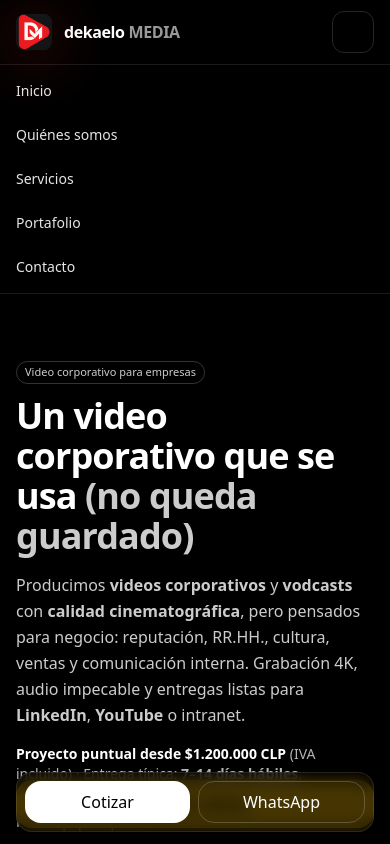
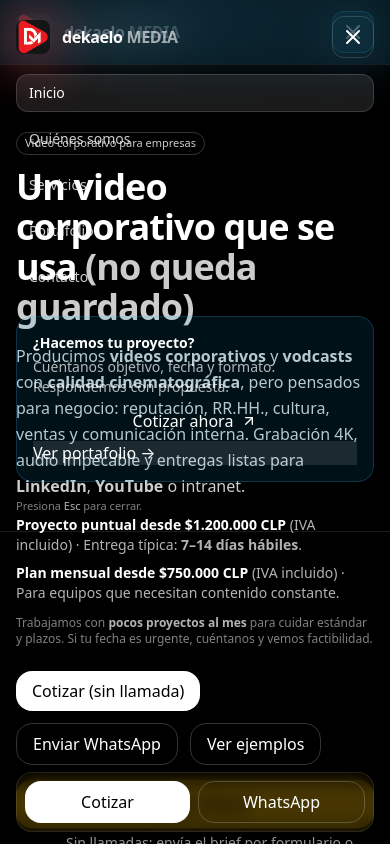
Before and after one commit to TronxGroup/Dekaelo-Media, a Next.js app: page / in a window 390 px wide. Both pictures are taken after a click on the button 353 px from the left and 32 px from the top of the page. Shown: the top 844 px of the page. Built offline with nearby package versions, Linux system fonts and the light colour scheme.

Commit message:
Update Navbar.tsx

```diff
--- a/app/components/Navbar.tsx
+++ b/app/components/Navbar.tsx
@@ -1,44 +1,260 @@
-'use client';
-import Link from 'next/link';
-import Image from 'next/image';
-import { useState } from 'react';
+"use client";
+
+import Link from "next/link";
+import Image from "next/image";
+import { useEffect, useMemo, useState } from "react";
+import { usePathname } from "next/navigation";
+import { X, Menu, ArrowUpRight } from "lucide-react";
+
+type NavItem = { href: string; label: string; external?: boolean };
+
+const navItems: NavItem[] = [
+  { href: "/", label: "Inicio" },
+  { href: "/quienes-somos", label: "Quiénes somos" },
+  { href: "/servicios", label: "Servicios" },
+  { href: "/portafolio", label: "Portafolio" },
+  { href: "/contacto", label: "Contacto" },
+];
+
+function cx(...classes: Array<string | false | undefined | null>) {
+  return classes.filter(Boolean).join(" ");
+}
 
 export function Navbar() {
+  const pathname = usePathname();
   const [open, setOpen] = useState(false);
 
-  const nav = (
-    <ul className="flex flex-col md:flex-row gap-6 md:gap-8 items-start md:items-center text-sm">
-      <li><Link className="link" href="/">Inicio</Link></li>
-      <li><Link className="link" href="/quienes-somos">Quiénes somos</Link></li>
-      <li><Link className="link" href="/servicios">Servicios</Link></li>
-      <li><Link className="link" href="/portafolio">Portafolio</Link></li>
-      <li><Link className="link" href="/contacto">Contacto</Link></li>
+  const activeHref = useMemo(() => {
+    // marca activo por prefijo, pero "/" solo exacto
+    return (href: string) => {
+      if (href === "/") return pathname === "/";
+      return pathname.startsWith(href);
+    };
+  }, [pathname]);
+
+  // ✅ Lock scroll al abrir el menú móvil
+  useEffect(() => {
+    if (!open) return;
+    const prev = document.body.style.overflow;
+    document.body.style.overflow = "hidden";
+    return () => {
+      document.body.style.overflow = prev;
+    };
+  }, [open]);
+
+  // ✅ Cerrar con Escape
+  useEffect(() => {
+    function onKeyDown(e: KeyboardEvent) {
+      if (e.key === "Escape") setOpen(false);
+    }
+    document.addEventListener("keydown", onKeyDown);
+    return () => document.removeEventListener("keydown", onKeyDown);
+  }, []);
+
+  // ✅ Cerrar al cambiar de ruta
+  useEffect(() => {
+    setOpen(false);
+    // eslint-disable-next-line react-hooks/exhaustive-deps
+  }, [pathname]);
+
+  const NavList = ({ variant }: { variant: "desktop" | "mobile" }) => (
+    <ul
+      className={cx(
+        "text-sm",
+        variant === "desktop"
+          ? "flex items-center gap-6 lg:gap-8"
+          : "flex flex-col gap-2"
+      )}
+    >
+      {navItems.map((item) => {
+        const isActive = activeHref(item.href);
+
+        const common =
+          "transition-colors rounded-xl px-3 py-2 inline-flex items-center gap-2";
+        const active = "text-white bg-white/10 border border-white/15";
+        const idle =
+          "text-white/80 hover:text-white hover:bg-white/5 border border-transparent";
+
+        // external support (si en el futuro agregas)
+        if (item.external) {
+          return (
+            <li key={item.href}>
+              <a
+                href={item.href}
+                target="_blank"
+                rel="noopener noreferrer"
+                className={cx(common, idle)}
+              >
+                {item.label}
+                <ArrowUpRight className="w-4 h-4" />
+              </a>
+            </li>
+          );
+        }
+
+        return (
+          <li key={item.href} className="w-full">
+            <Link
+              className={cx(common, isActive ? active : idle, variant === "mobile" && "w-full")}
+              href={item.href}
+              aria-current={isActive ? "page" : undefined}
+            >
+              {item.label}
+            </Link>
+          </li>
+        );
+      })}
     </ul>
   );
 
   return (
     <header className="sticky top-0 z-40 border-b border-white/10 backdrop-blur bg-black/70">
       <div className="container flex items-center justify-between h-16">
+        {/* Brand */}
         <Link href="/" className="flex items-center gap-3">
-          <Image src="/logo.png" alt="Dekaelo Media" width={36} height={36} className="drop-shadow-logo rounded-lg" />
-          <span className="font-bold tracking-tight">dekaelo<span className="text-white/60 ml-1">MEDIA</span></span>
+          <Image
+            src="/logo.png"
+            alt="Dekaelo Media"
+            width={36}
+            height={36}
+            className="drop-shadow-logo rounded-lg"
+            priority
+          />
+          <span className="font-bold tracking-tight">
+            dekaelo<span className="text-white/60 ml-1">MEDIA</span>
+          </span>
         </Link>
-        <nav className="hidden md:block">{nav}</nav>
+
+        {/* Desktop nav */}
+        <nav className="hidden md:block">
+          <NavList variant="desktop" />
+        </nav>
+
+        {/* Desktop CTA */}
+        <div className="hidden md:flex items-center gap-3">
+          <Link
+            href="/contacto"
+            className="btn-primary inline-flex items-center gap-2"
+          >
+            Cotizar
+            <ArrowUpRight className="w-4 h-4" />
+          </Link>
+        </div>
+
+        {/* Mobile hamburger */}
         <button
-          aria-label="Abrir menú"
-          className="md:hidden p-2 rounded-xl border border-white/15"
-          onClick={() => setOpen(v => !v)}
+          type="button"
+          aria-label={open ? "Cerrar menú" : "Abrir menú"}
+          aria-expanded={open}
+          className={cx(
+            "md:hidden p-2 rounded-xl border transition",
+            open
+              ? "border-sky-400/40 bg-sky-500/15"
+              : "border-white/15 hover:bg-white/5"
+          )}
+          onClick={() => setOpen((v) => !v)}
         >
-          <svg xmlns="http://www.w3.org/2000/svg" viewBox="0 0 24 24" fill="currentColor" className="w-6 h-6">
-            <path d="M3.75 6.75h16.5M3.75 12h16.5m-16.5 5.25h16.5" />
-          </svg>
+          {open ? (
+            <X className="w-6 h-6" />
+          ) : (
+            <Menu className="w-6 h-6" />
+          )}
         </button>
       </div>
-      {open && (
-        <div className="md:hidden border-t border-white/10 bg-black/90">
-          <div className="container py-4">{nav}</div>
+
+      {/* ✅ Mobile overlay menu (fondo oscuro + panel legible) */}
+      <div
+        className={cx(
+          "md:hidden fixed inset-0 z-50 transition",
+          open ? "pointer-events-auto" : "pointer-events-none"
+        )}
+        aria-hidden={!open}
+      >
+        {/* Backdrop */}
+        <button
+          type="button"
+          aria-label="Cerrar menú"
+          onClick={() => setOpen(false)}
+          className={cx(
+            "absolute inset-0 transition-opacity",
+            open ? "opacity-100" : "opacity-0"
+          )}
+          style={{
+            background:
+              "radial-gradient(1200px 600px at 50% 0%, rgba(56,189,248,0.18), rgba(0,0,0,0.78) 60%, rgba(0,0,0,0.92) 100%)",
+          }}
+        />
+
+        {/* Panel */}
+        <div
+          className={cx(
+            "absolute top-0 left-0 right-0 border-b border-white/10",
+            "bg-black/92 backdrop-blur-xl",
+            "transition-transform duration-200",
+            open ? "translate-y-0" : "-translate-y-3"
+          )}
+        >
+          <div className="container py-4">
+            <div className="flex items-center justify-between">
+              <Link href="/" className="flex items-center gap-3" onClick={() => setOpen(false)}>
+                <Image
+                  src="/logo.png"
+                  alt="Dekaelo Media"
+                  width={34}
+                  height={34}
+                  className="drop-shadow-logo rounded-lg"
+                />
+                <span className="font-bold tracking-tight">
+                  dekaelo<span className="text-white/60 ml-1">MEDIA</span>
+                </span>
+              </Link>
+
+              <button
+                type="button"
+                aria-label="Cerrar menú"
+                className="p-2 rounded-xl border border-white/15 hover:bg-white/5 transition"
+                onClick={() => setOpen(false)}
+              >
+                <X className="w-6 h-6" />
+              </button>
+            </div>
+
+            {/* Links */}
+            <div className="mt-4">
+              <NavList variant="mobile" />
+            </div>
+
+            {/* CTA block */}
+            <div className="mt-5 rounded-2xl border border-sky-400/20 bg-sky-500/10 p-4">
+              <p className="text-sm text-white font-semibold">¿Hacemos tu proyecto?</p>
+              <p className="mt-1 text-sm text-white/70">
+                Cuéntanos objetivo, fecha y formato. Respondemos con propuesta.
+              </p>
+              <div className="mt-3 flex flex-col gap-2">
+                <Link
+                  href="/contacto"
+                  className="btn-primary w-full justify-center inline-flex items-center gap-2"
+                  onClick={() => setOpen(false)}
+                >
+                  Cotizar ahora
+                  <ArrowUpRight className="w-4 h-4" />
+                </Link>
+                <Link
+                  href="/portafolio"
+                  className="btn-ghost w-full justify-center bg-white/10 hover:bg-white/15"
+                  onClick={() => setOpen(false)}
+                >
+                  Ver portafolio →
+                </Link>
+              </div>
+            </div>
+
+            <p className="mt-4 text-[11px] text-white/50">
+              Presiona <span className="text-white/70">Esc</span> para cerrar.
+            </p>
+          </div>
         </div>
-      )}
+      </div>
     </header>
   );
 }
```
